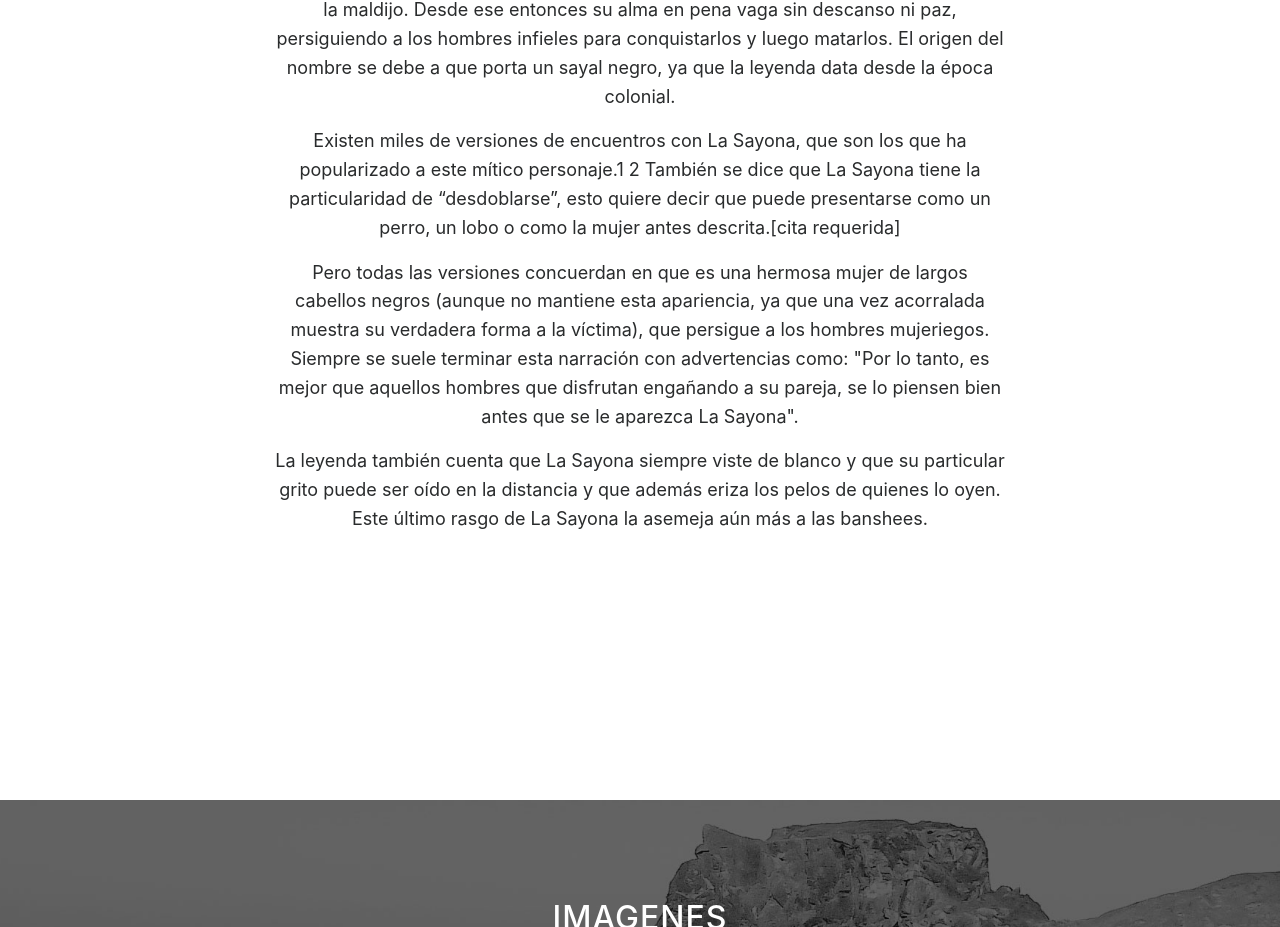
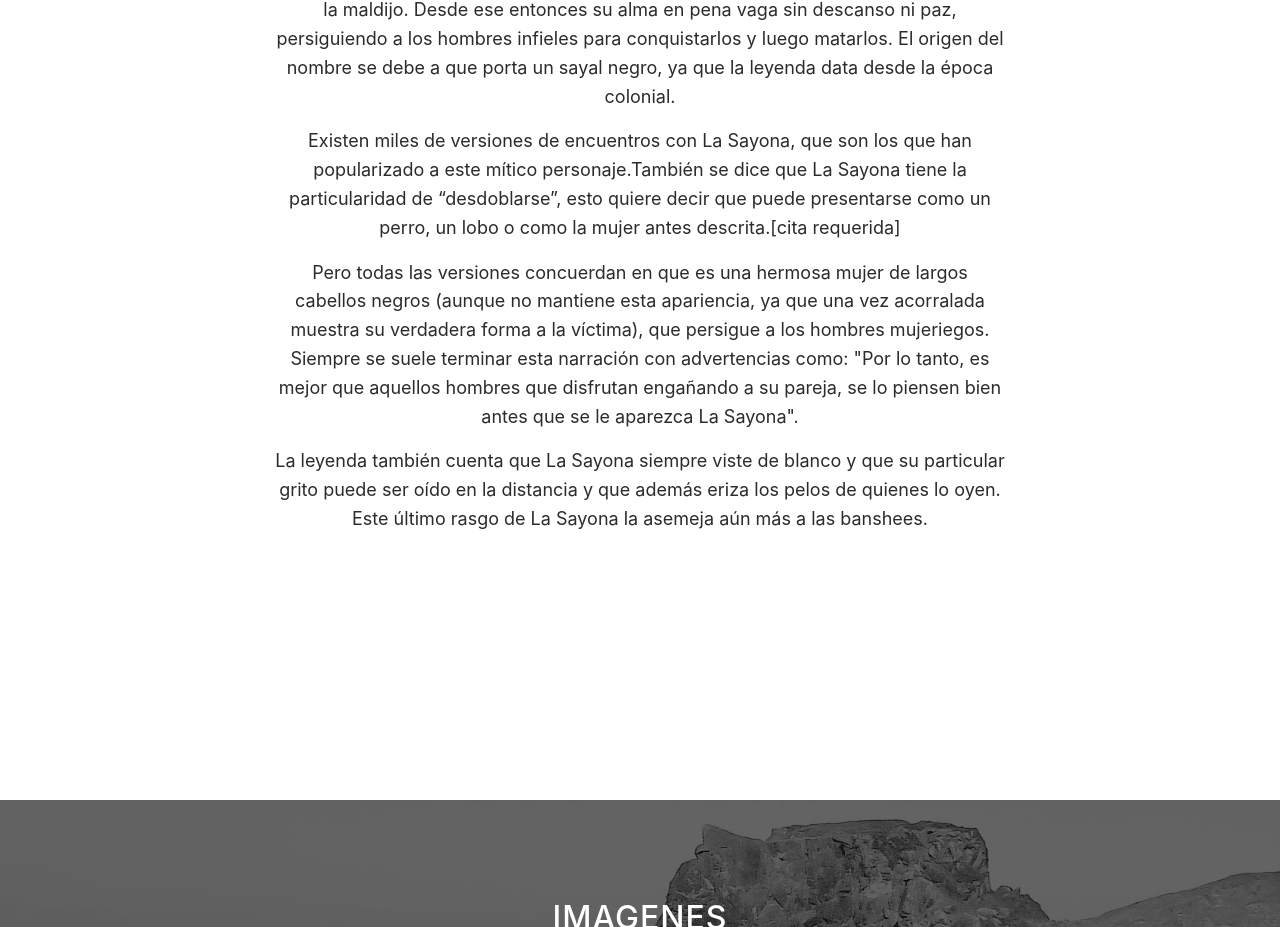
Before and after one commit to stivensvillamarin19/leyenda-de-venezuela, a website with bundled scripts: page startbootstrap-grayscale-4-dev/index.html in a window 1280 px wide. Shown: the part 2580-3507 px from the top of the page. Built offline with nearby package versions, Linux system fonts and the light colour scheme.

Commit message:
Create index.html

```diff
--- a/startbootstrap-grayscale-4-dev/index.html
+++ b/startbootstrap-grayscale-4-dev/index.html
@@ -110,7 +110,7 @@
 <blockquote style="" class="citado">
 <p>"<b>Leyenda de la Sayona:</b>La leyenda original de La Sayona narra básicamente la historia de una mujer muy celosa llamada Casilda, que mató a su esposo y a su madre, pensando que estos tenían un romance. Su madre, en la agonía de la muerte, la maldijo. Desde ese entonces su alma en pena vaga sin descanso ni paz, persiguiendo a los hombres infieles para conquistarlos y luego matarlos. El origen del nombre se debe a que porta un sayal negro, ya que la leyenda data desde la época colonial.</p>
 
-<p>Existen miles de versiones de encuentros con La Sayona, que son los que ha popularizado a este mítico personaje.1 2 También se dice que La Sayona tiene la particularidad de “desdoblarse”, esto quiere decir que puede presentarse como un perro, un lobo o como la mujer antes descrita.[cita requerida]
+<p>Existen miles de versiones de encuentros con La Sayona, que son los que han popularizado a este mítico personaje.También se dice que La Sayona tiene la particularidad de “desdoblarse”, esto quiere decir que puede presentarse como un perro, un lobo o como la mujer antes descrita.[cita requerida]
 
 <p>Pero todas las versiones concuerdan en que es una hermosa mujer de largos cabellos negros (aunque no mantiene esta apariencia, ya que una vez acorralada muestra su verdadera forma a la víctima), que persigue a los hombres mujeriegos. Siempre se suele terminar esta narración con advertencias como: "Por lo tanto, es mejor que aquellos hombres que disfrutan engañando a su pareja, se lo piensen bien antes que se le aparezca La Sayona".</p>
 
```
